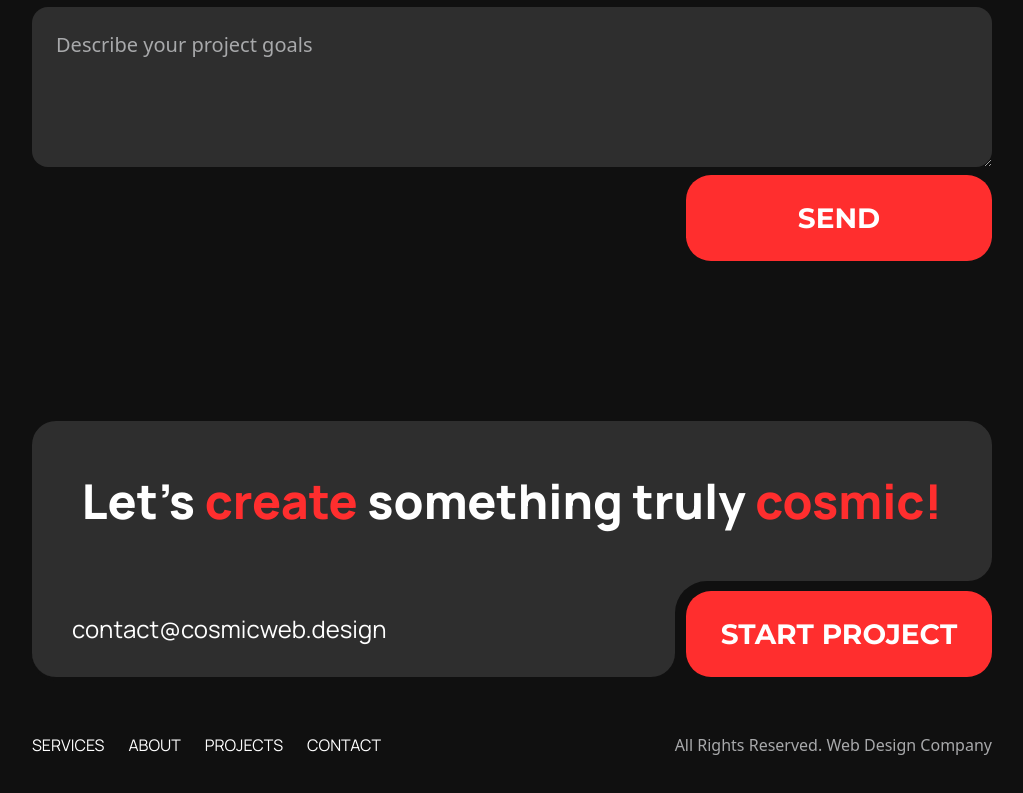
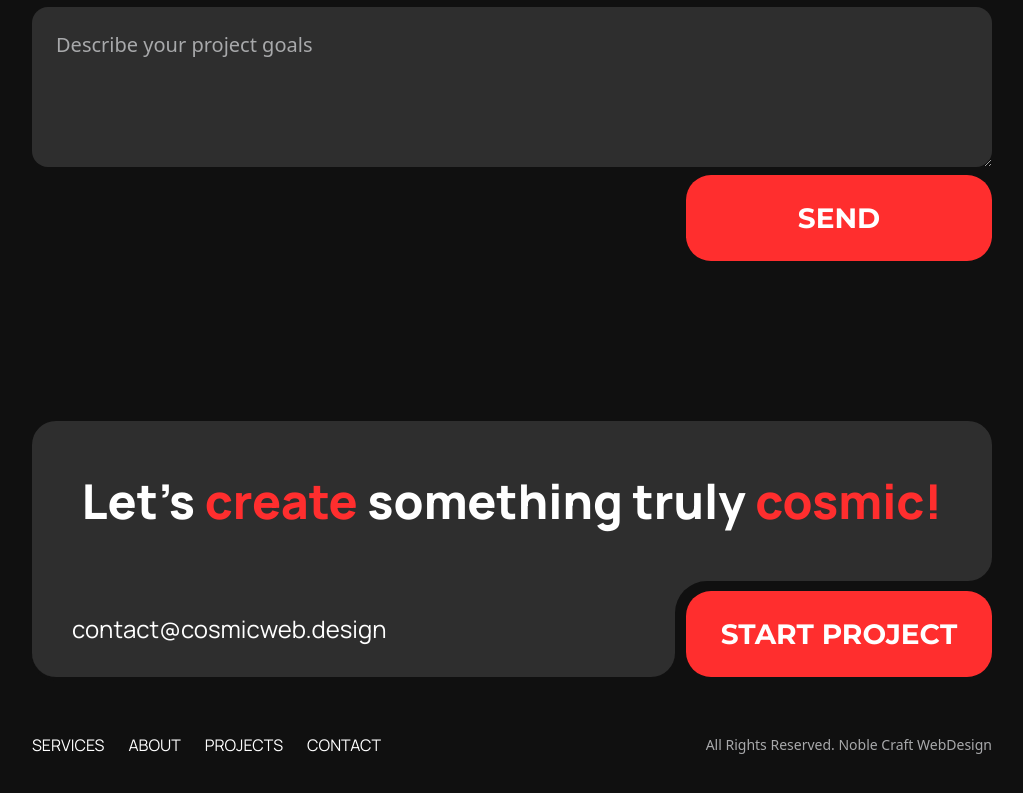
Before and after one commit to martins87/wdc-site, a Next.js app: page /contact in a window 1280 px wide. Shown: the part 525-1318 px from the top of the page, without its empty margins (128-1151 px from the left). Built offline with nearby package versions, Linux system fonts and the light colour scheme.

Commit message:
edit footer text size

```diff
--- a/app/components/Footer/Links.tsx
+++ b/app/components/Footer/Links.tsx
@@ -4,8 +4,8 @@ const Links = () => {
   return (
     <div className="w-full min-h-32 flex flex-col md:flex-row items-center gap-y-2 justify-center md:justify-between">
       <SectionsLinks />
-      <span className="flex items-center text-custom_gray">
-        All Rights Reserved. Web Design Company
+      <span className="flex items-center text-custom_gray text-sm">
+        All Rights Reserved. Noble Craft WebDesign
       </span>
     </div>
   );
```
